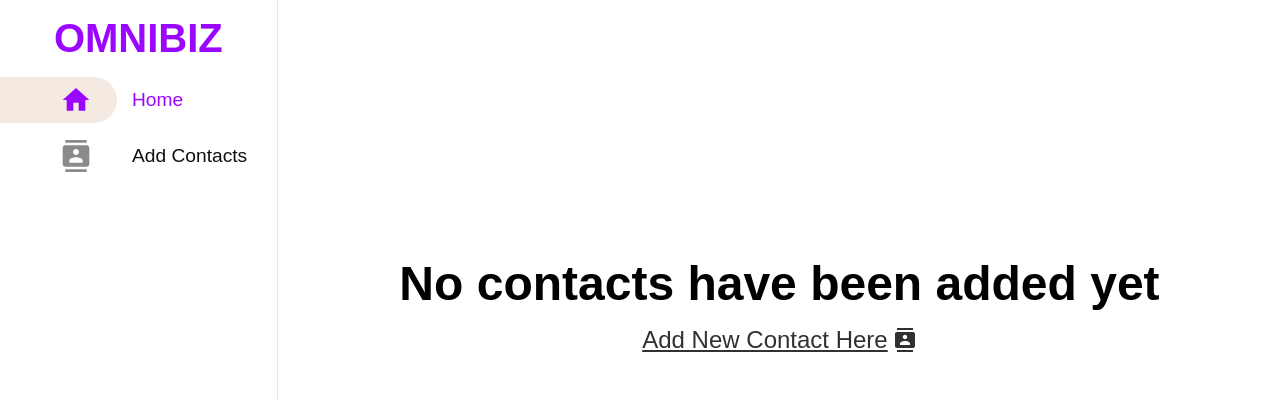
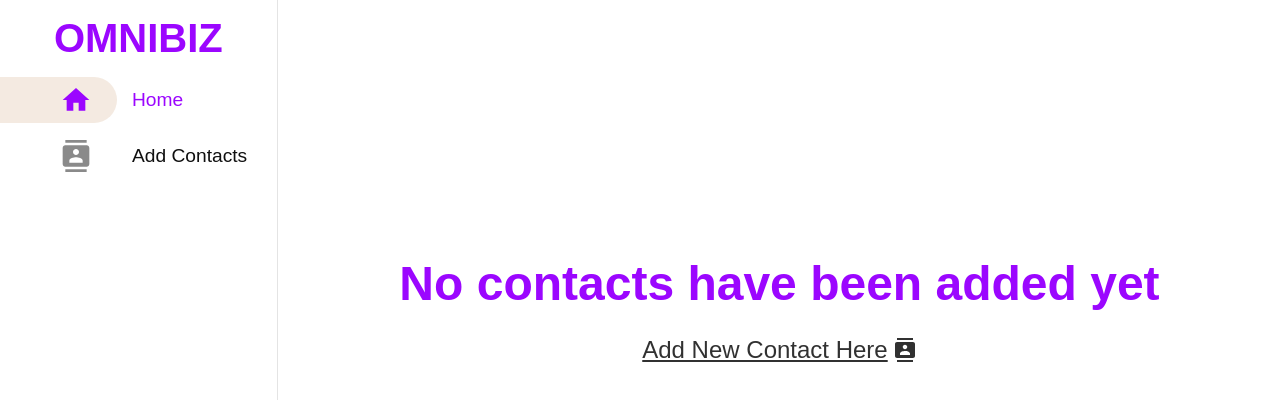
Before and after one commit to Maestroharyor/Omnibiz-React, a React (Create React App) app: page / in a window 1280 px wide. Shown: the top 400 px of the page. Built offline with nearby package versions, Linux system fonts and the light colour scheme; a web font is replaced by a local one.

Commit message:
Styles + Accessibility fix

```diff
--- a/src/components/layout/DashboardLayout.jsx
+++ b/src/components/layout/DashboardLayout.jsx
@@ -45,14 +45,14 @@ function DashboardLayout(props) {
         <div className="header">
           <Link to={"/"}><h1>OMNIBIZ</h1></Link>
 
-          <button className="menu" onClick={() => setShowNav(true)}>
+          <button className="menu" onClick={() => setShowNav(true)} title="Open Menu" aria-label="Open Menu">
             <MdMenu />
           </button>
         </div>
 
         {showNav && (
           <ul>
-            <button className="menu_close" onClick={() => setShowNav(false)}>
+            <button className="menu_close" onClick={() => setShowNav(false)} title="Close Menu" aria-label="Close Menu">
               <MdClose />
             </button>
             <li>
--- a/src/styles/global.css
+++ b/src/styles/global.css
@@ -273,7 +273,7 @@ body {
   padding: 6rem 0rem;
 }
 
-.no_contact_added h3{
+.no_contact_added h1{
   font-size: 2rem;
   color: var(--primary-color);
   text-align: center;
```
